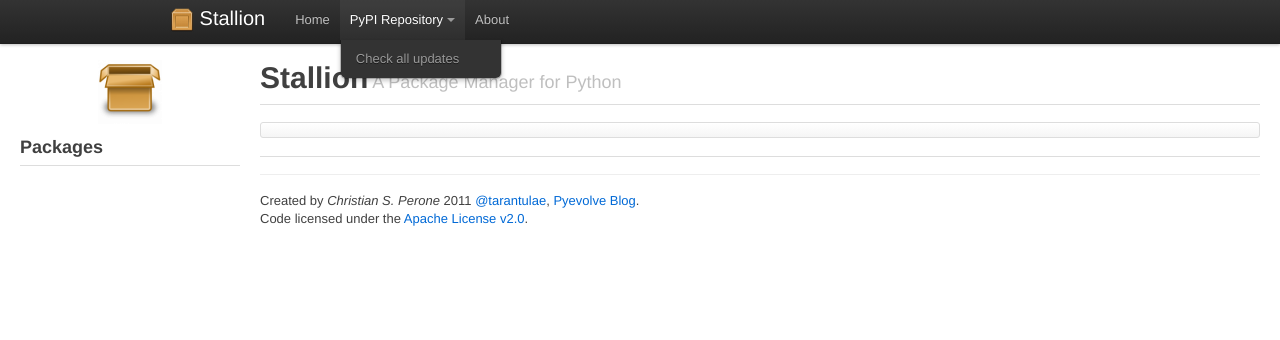
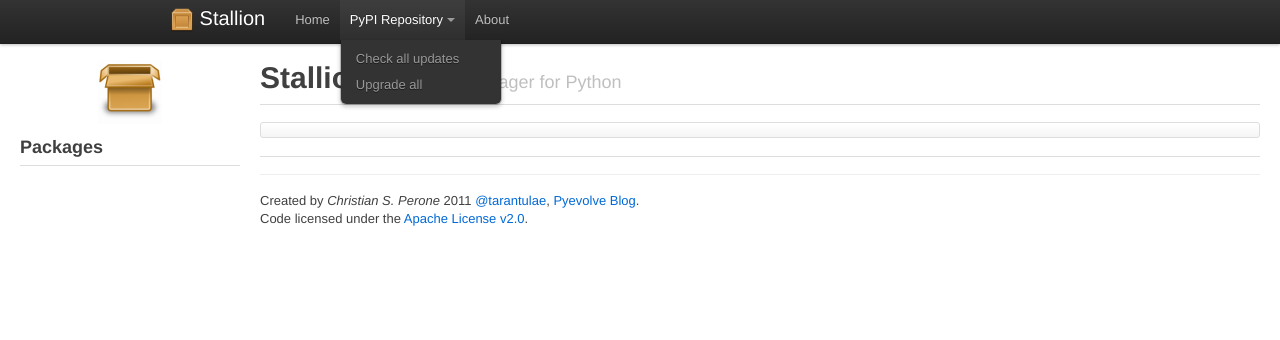
Before and after one commit to perone/stallion, a Flask app: template stallion/templates/main.html in a window 1280 px wide, after a click on "PyPI Repository". Shown: the top 340 px of the page. Run offline with Flask 2, Linux system fonts and the light colour scheme; the template is opened without the code that fills it, so the values that code supplies are empty; some libraries are stand-ins or nearby versions.

Commit message:
Upgrade Addition. #41

```diff
--- a/stallion/main.py
+++ b/stallion/main.py
@@ -13,6 +13,7 @@ from optparse import OptionParser
 import sys
 import platform
 import logging
+import subprocess
 
 try:
     import xmlrpclib
@@ -125,6 +126,25 @@ def check_pypi_update(dist_name):
         pass
 
     return jsonify({"has_update": 0})
+
+@app.route('/pypi/upgrade/<dist_name>')
+def pypi_upgrade(dist_name):
+    """ Upgrade a package and return a json
+    with the attribute "has_upgrade.
+
+    :param dist_name: distribution name
+    :rtype: json
+    :return: json with the attribute "has_upgrade"
+    """
+    p = subprocess.Popen(["pip","install", "--verbose" ,"--upgrade", dist_name], stdout=subprocess.PIPE)
+    out, err = p.communicate()
+    if "Successfully installed " + dist_name  in out:
+        try:
+            DIST_PYPI_CACHE.remove(dist_name.lower())
+        except KeyError:
+            pass
+        return jsonify({"has_upgrade": 1})
+    return jsonify({"has_upgrade": 0})
 
 
 @app.route('/pypi/releases/<dist_name>')
--- a/stallion/templates/main.html
+++ b/stallion/templates/main.html
@@ -31,6 +31,7 @@
 		});
 
 		$('#progressbar').progressbar();
+		$('#upgrade_progressbar').progressbar();
 		$('#topbar').dropdown();
     });
 
@@ -38,6 +39,11 @@
 	function set_progress_bar_value(prog_value)
 	{
 		$('#progressbar').progressbar({value: prog_value});
+	}
+
+	function set_upgrade_progress_bar_value(prog_value)
+	{
+		$('#upgrade_progressbar').progressbar({value: prog_value});
 	}
 
 	// Main function to check all updates, it is going to send multiple
@@ -87,6 +93,50 @@
 			}); // ajax
 		}); // each img
 	}
+
+	function upgrade_all()
+	{
+		set_upgrade_progress_bar_value(0);
+
+		$("#upgrade_progress").fadeIn("slow");
+
+		var to_upgrade = $('img[src="/static/down-arrow.png"]').length;
+
+		$('img[src="/static/down-arrow.png"]').each(function(current_distr) {
+			var dist_id = "#" + $(this).prop("id");
+			var dist_key = $(this).attr("pname");
+
+			$.ajaxQueue({
+				url: '/pypi/upgrade/' + dist_key,
+				dataType: "json",
+				cache: false,
+				success: function(data) {
+
+					var prog_value = $("#upgrade_progressbar").progressbar("option", "value");
+
+					if((current_distr+1) >= to_upgrade)
+						$("#upgrade_progress").fadeOut("slow");
+
+					prog_value = prog_value + 100.0/to_upgrade;
+
+					set_upgrade_progress_bar_value(prog_value);
+
+					if(data.has_upgrade) {
+						$(dist_id).attr("src",
+										"{{ url_for('static', filename='success-icon.png') }}")
+										.stop(true,true).hide().fadeIn();
+					} else {
+						$(dist_id).attr("src",
+										"{{ url_for('static', filename='error-icon.png') }}")
+										.stop(true,true).hide().fadeIn();
+					}
+
+					$(dist_id).parent().animate({"padding-left": "-=12px"}, "fast");
+
+				}
+			}); // ajax
+		}); // each img
+	}
 </script>
 
   {% block js %}{% endblock %}
@@ -107,6 +157,7 @@
 						<a href="#" class="dropdown-toggle">PyPI Repository</a>
 						<ul class="dropdown-menu">
 							<li><a href="javascript:check_all_updates();">Check all updates</a></li>
+							<li><a href="javascript:upgrade_all();">Upgrade all</a></li>
 						</ul>
 					</li>
 					<li class="{{ menu_about }}"><a href="{{ url_for('about') }}">About</a></li>
@@ -136,6 +187,12 @@
 		<div id="check_updates" class="progress-span">
 				Checking for updates... <br />
 				<div id="progressbar" style="width: 220px; height: 19px;"></div>
+				<br />
+		</div>
+
+		<div id="upgrade_progress" class="progress-span">
+				Upgrading... <br />
+				<div id="upgrade_progressbar" style="width: 220px; height: 19px;"></div>
 				<br />
 		</div>
 
--- a/stallion/templates/pypi_update.html
+++ b/stallion/templates/pypi_update.html
@@ -46,6 +46,12 @@
 		<code>
 				pip install --upgrade {{ dist_name }}
 		</code> <br /> <br />
+
+		<p>
+			Or upgrade by clicking on this button: <br /> <br />
+			<button class="btn primary" id="btn_upgrade" data-loading-text="Upgrading">Upgrade</button>
+			<div id="upgrade_status" class="alert-message info" style="display: none;"></div>
+		</p>
 
 		<p>
 			You can check more information about <strong>pip</strong> on the
```
Also changed, not shown: stallion/templates/distribution.html (+15 -0 lines), stallion/static/error-icon.png (added), stallion/static/success-icon.png (added).
